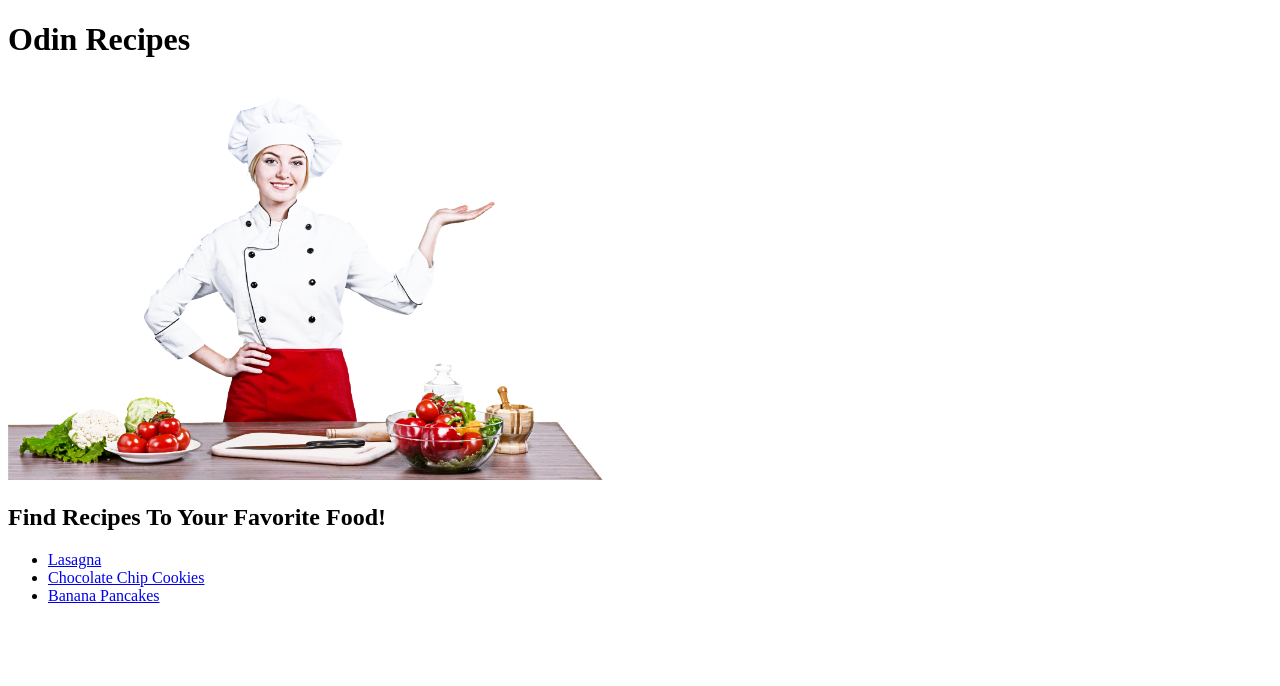
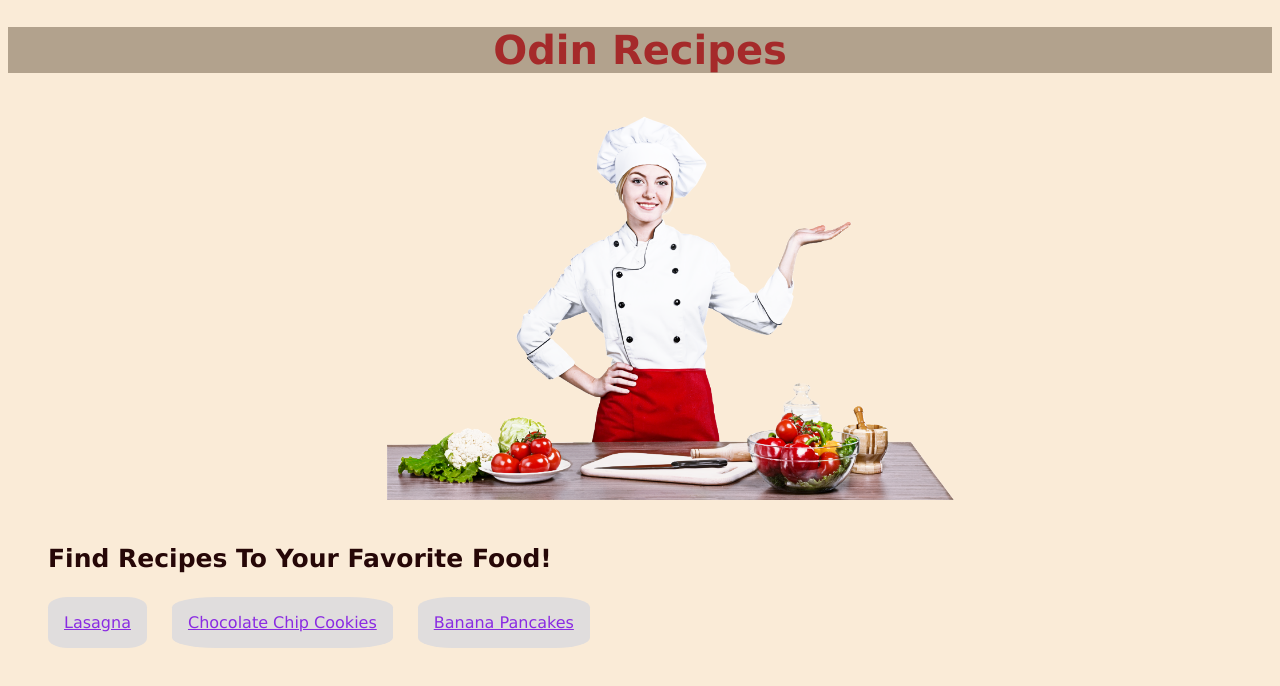
Before and after one commit to dipeshduwal/Odin-recipes, a plain HTML site: page index.html in a window 1280 px wide. Drawn offline with Linux system fonts and the light colour scheme.

Commit message:
Add external CSS and relevant properties to the home page.

```diff
--- a/index.html
+++ b/index.html
@@ -4,17 +4,20 @@
     <meta charset="UTF-8">
     <meta name="viewport" content="width=device-width, initial-scale=1.0">
     <title>Odin Recipes</title>
+    <link rel="stylesheet" href="style.css">
 </head>
 <body>
-    <h1>Odin Recipes</h1>
+    <h1 class="header">Odin Recipes</h1>
     <img src="images/cooking.png" alt="Cooking Recipe" width="600" height="400">
-    <h2>Find Recipes To Your Favorite Food!</h2>
+    <h2 class="head1">Find Recipes To Your Favorite Food!</h2>
 
+    <div class="recipe">
     <ul>
         <li><a href="recipes/lasagna.html">Lasagna</a></li>
         <li><a href="recipes/cookies.html">Chocolate Chip Cookies</a></li>
         <li><a href="recipes/pancakes.html">Banana Pancakes</a></li>
     </ul>
+    </div>
 
 </body>
 </html>
--- /dev/null
+++ b/style.css
@@ -0,0 +1,43 @@
+*{
+    background-color: antiquewhite;
+}
+.header{
+    font-size: 40px;
+    color: brown;
+    font-family: Verdana, sans-serif;
+    text-align: center;
+    background-color: rgb(178, 162, 141);
+}
+
+img{
+    width: auto;
+    height: 400px;
+ margin-left: 30%;
+}
+
+.head1{
+    font-size: 25px;
+    color: rgb(38, 7, 7);
+    font-family: Verdana, sans-serif;
+    text-align: left;
+    margin: 40px;
+
+}
+
+.recipe{
+    font-family: Verdana, Geneva, Tahoma, sans-serif;
+}
+
+ul{
+    list-style: none;
+    display: flex;
+    justify-content: left;
+    gap: 25px;
+}
+
+a{
+    background-color: rgb(224, 221, 221);
+    border-radius: 20%;
+    padding: 16px;
+    color:blueviolet
+}
```
Also changed, not shown: recipes/lasagna.html (+1 -0 lines).
